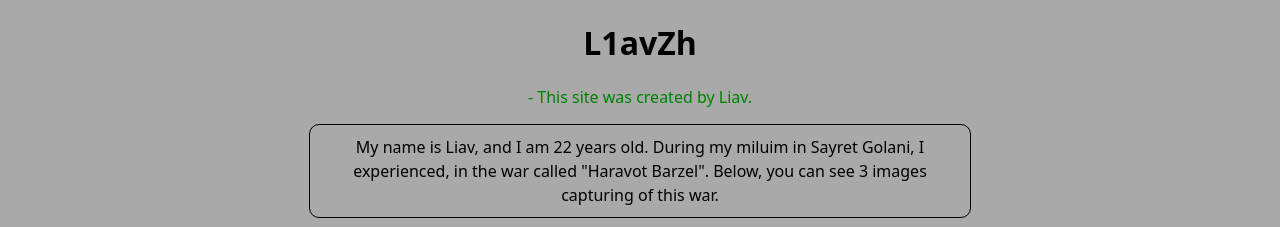
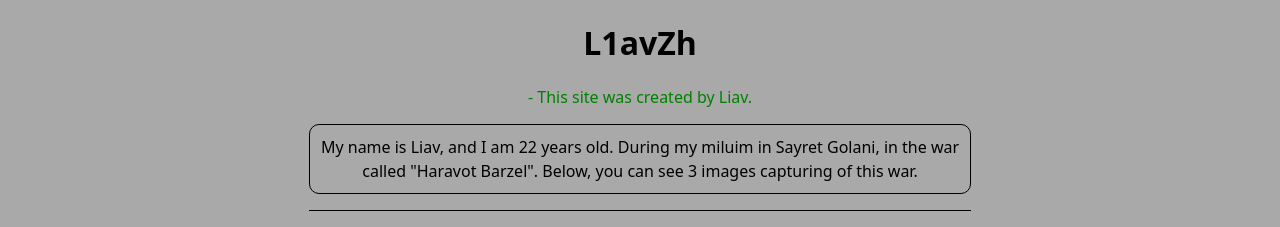
Before and after one commit to adidimant/Cyber-PRO-May-2024, a plain HTML site: page 02-Programming/html/L1avZh/hw-1/index.html in a window 1280 px wide. Shown: the top 227 px of the page. Drawn offline with nearby package versions, Linux system fonts and the light colour scheme.

Commit message:
finish-hw

```diff
--- a/02-Programming/html/L1avZh/hw-1/index.html
+++ b/02-Programming/html/L1avZh/hw-1/index.html
@@ -13,8 +13,8 @@
       <span id="underLogo">- This site was created by Liav.</span>
       <p id="mainP">
         My name is Liav, and I am 22 years old. During my miluim in Sayret
-        Golani, I experienced, in the war called "Haravot Barzel". Below, you
-        can see 3 images capturing of this war.
+        Golani, in the war called "Haravot Barzel". Below, you can see 3 images
+        capturing of this war.
       </p>
       <div id="languagesD">
         <h3>Program Languages I know</h3>
```
